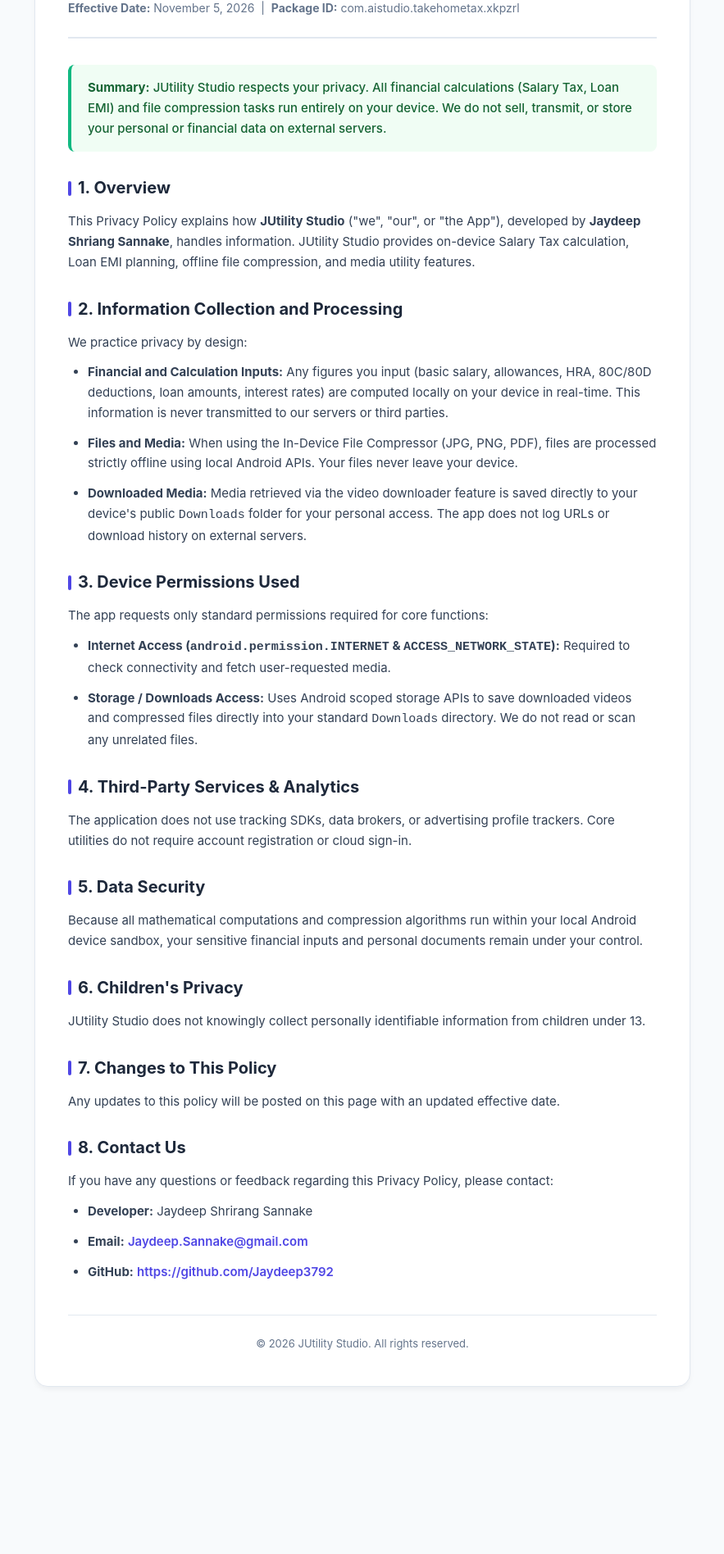
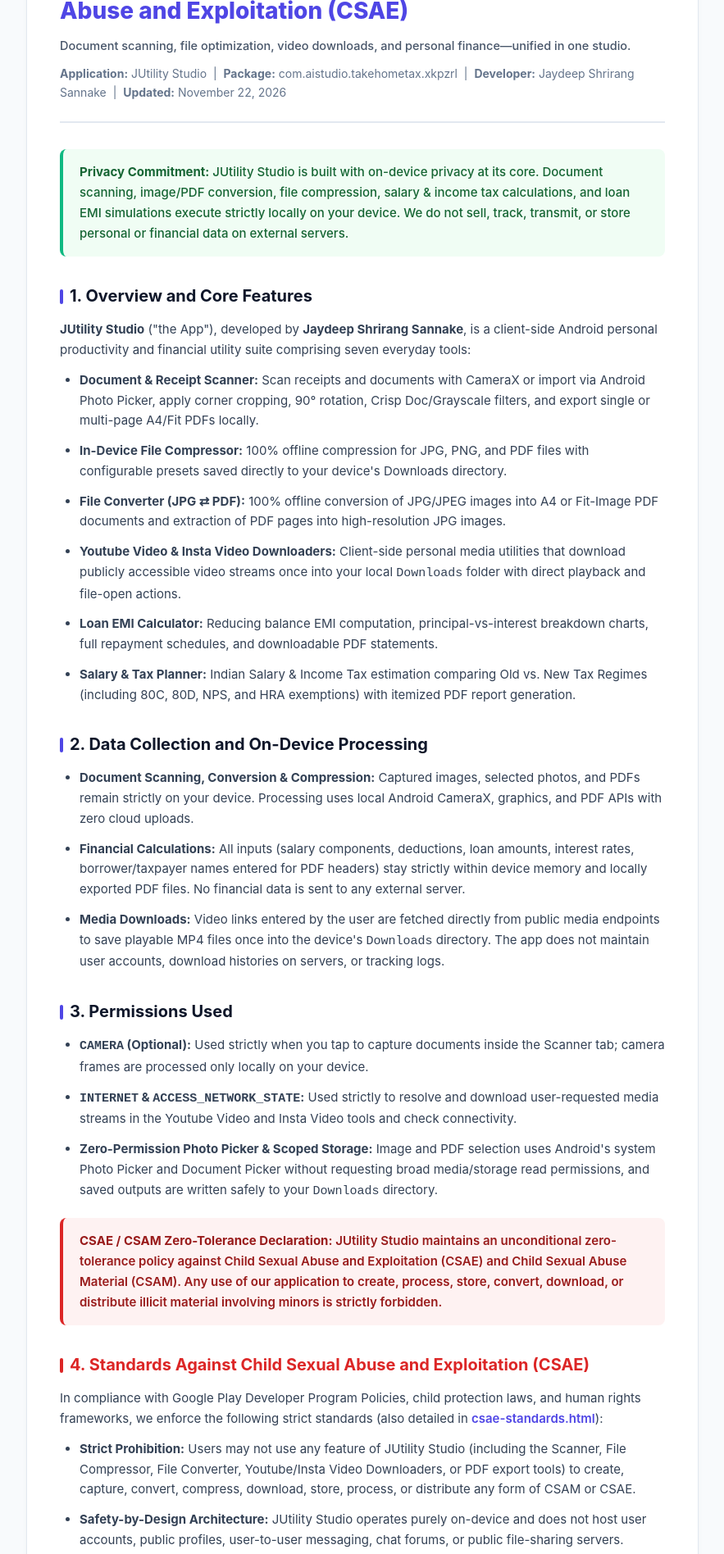
Before and after one commit to Jaydeep3792/app-privacy-policy, a plain HTML site: page docs/index.html in a window 1280 px wide. Shown: the part 170-2066 px from the top of the page at 82% size, without its empty margins (198-1081 px from the left). Before the commit the page ends 1894 px from the top, so only its background shows below. Drawn offline with Linux system fonts and the light colour scheme.

Commit message:
Update Privacy Policy and CSAE Standards content

```diff
--- a/docs/index.html
+++ b/docs/index.html
@@ -3,16 +3,18 @@
 <head>
     <meta charset="UTF-8">
     <meta name="viewport" content="width=device-width, initial-scale=1.0">
-    <title>Privacy Policy - JUtility Studio</title>
+    <title>Privacy Policy &amp; CSAE Standards - JUtility Studio</title>
     <style>
         :root {
             --primary: #4F46E5;
-            --text-main: #1E293B;
+            --primary-dark: #3730A3;
+            --text-main: #0F172A;
             --text-muted: #64748B;
             --bg-page: #F8FAFC;
             --bg-card: #FFFFFF;
             --border: #E2E8F0;
-            --accent: #10B981;
+            --accent-green: #10B981;
+            --accent-red: #DC2626;
         }
         * { box-sizing: border-box; margin: 0; padding: 0; }
         body {
@@ -23,7 +25,7 @@
             padding: 32px 16px;
         }
         .container {
-            max-width: 800px;
+            max-width: 820px;
             margin: 0 auto;
             background: var(--bg-card);
             padding: 40px;
@@ -42,12 +44,18 @@
             font-weight: 800;
             margin-bottom: 8px;
         }
+        .header .tagline {
+            color: #475569;
+            font-size: 14.5px;
+            margin-bottom: 10px;
+            font-weight: 500;
+        }
         .header .meta { color: var(--text-muted); font-size: 14px; }
         h2 {
             color: var(--text-main);
             font-size: 20px;
             font-weight: 700;
-            margin-top: 28px;
+            margin-top: 32px;
             margin-bottom: 12px;
             display: flex;
             align-items: center;
@@ -60,6 +68,12 @@
             height: 18px;
             background: var(--primary);
             border-radius: 2px;
+        }
+        h2.csae-header {
+            color: var(--accent-red);
+        }
+        h2.csae-header::before {
+            background: var(--accent-red);
         }
         p, li { color: #334155; font-size: 15px; margin-bottom: 12px; }
         ul { padding-left: 24px; margin-bottom: 20px; }
@@ -75,12 +89,20 @@
         }
         .highlight-box {
             background-color: #F0FDF4;
-            border-left: 4px solid var(--accent);
+            border-left: 4px solid var(--accent-green);
             padding: 16px 20px;
             border-radius: 8px;
             margin: 20px 0;
         }
         .highlight-box p { margin: 0; color: #166534; font-weight: 500; }
+        .alert-box {
+            background-color: #FEF2F2;
+            border-left: 4px solid var(--accent-red);
+            padding: 16px 20px;
+            border-radius: 8px;
+            margin: 20px 0;
+        }
+        .alert-box p { margin: 0; color: #991B1B; font-weight: 600; }
         .footer {
             margin-top: 40px;
             padding-top: 24px;
@@ -96,58 +118,83 @@
 <body>
     <div class="container">
         <div class="header">
-            <span class="badge">Official Application Policy</span>
-            <h1>Privacy Policy for JUtility Studio</h1>
+            <span class="badge">Official Application Policy &amp; Safety Standards</span>
+            <h1>Privacy Policy &amp; Standards Against Child Sexual Abuse and Exploitation (CSAE)</h1>
+            <p class="tagline">Document scanning, file optimization, video downloads, and personal finance&mdash;unified in one studio.</p>
             <div class="meta">
-                <strong>Effective Date:</strong> November 5, 2026 &nbsp;|&nbsp;
-                <strong>Package ID:</strong> com.aistudio.takehometax.xkpzrl
+                <strong>Application:</strong> JUtility Studio &nbsp;|&nbsp;
+                <strong>Package:</strong> com.aistudio.takehometax.xkpzrl &nbsp;|&nbsp;
+                <strong>Developer:</strong> Jaydeep Shrirang Sannake &nbsp;|&nbsp;
+                <strong>Updated:</strong> November 22, 2026
             </div>
         </div>
 
         <div class="highlight-box">
-            <p><strong>Summary:</strong> JUtility Studio respects your privacy. All financial calculations (Salary Tax, Loan EMI) and file compression tasks run entirely on your device. We do not sell, transmit, or store your personal or financial data on external servers.</p>
+            <p><strong>Privacy Commitment:</strong> JUtility Studio is built with on-device privacy at its core. Document scanning, image/PDF conversion, file compression, salary &amp; income tax calculations, and loan EMI simulations execute strictly locally on your device. We do not sell, track, transmit, or store personal or financial data on external servers.</p>
         </div>
 
-        <h2>1. Overview</h2>
-        <p>This Privacy Policy explains how <strong>JUtility Studio</strong> ("we", "our", or "the App"), developed by <strong>Jaydeep Shriang Sannake</strong>, handles information. JUtility Studio provides on-device Salary Tax calculation, Loan EMI planning, offline file compression, and media utility features.</p>
-
-        <h2>2. Information Collection and Processing</h2>
-        <p>We practice privacy by design:</p>
+        <h2>1. Overview and Core Features</h2>
+        <p><strong>JUtility Studio</strong> ("the App"), developed by <strong>Jaydeep Shrirang Sannake</strong>, is a client-side Android personal productivity and financial utility suite comprising seven everyday tools:</p>
         <ul>
-            <li><strong>Financial and Calculation Inputs:</strong> Any figures you input (basic salary, allowances, HRA, 80C/80D deductions, loan amounts, interest rates) are computed locally on your device in real-time. This information is never transmitted to our servers or third parties.</li>
-            <li><strong>Files and Media:</strong> When using the In-Device File Compressor (JPG, PNG, PDF), files are processed strictly offline using local Android APIs. Your files never leave your device.</li>
-            <li><strong>Downloaded Media:</strong> Media retrieved via the video downloader feature is saved directly to your device's public <code>Downloads</code> folder for your personal access. The app does not log URLs or download history on external servers.</li>
+            <li><strong>Document &amp; Receipt Scanner:</strong> Scan receipts and documents with CameraX or import via Android Photo Picker, apply corner cropping, 90&deg; rotation, Crisp Doc/Grayscale filters, and export single or multi-page A4/Fit PDFs locally.</li>
+            <li><strong>In-Device File Compressor:</strong> 100% offline compression for JPG, PNG, and PDF files with configurable presets saved directly to your device's Downloads directory.</li>
+            <li><strong>File Converter (JPG &rlarr; PDF):</strong> 100% offline conversion of JPG/JPEG images into A4 or Fit-Image PDF documents and extraction of PDF pages into high-resolution JPG images.</li>
+            <li><strong>Youtube Video &amp; Insta Video Downloaders:</strong> Client-side personal media utilities that download publicly accessible video streams once into your local <code>Downloads</code> folder with direct playback and file-open actions.</li>
+            <li><strong>Loan EMI Calculator:</strong> Reducing balance EMI computation, principal-vs-interest breakdown charts, full repayment schedules, and downloadable PDF statements.</li>
+            <li><strong>Salary &amp; Tax Planner:</strong> Indian Salary &amp; Income Tax estimation comparing Old vs. New Tax Regimes (including 80C, 80D, NPS, and HRA exemptions) with itemized PDF report generation.</li>
         </ul>
 
-        <h2>3. Device Permissions Used</h2>
-        <p>The app requests only standard permissions required for core functions:</p>
+        <h2>2. Data Collection and On-Device Processing</h2>
         <ul>
-            <li><strong>Internet Access (<code>android.permission.INTERNET</code> &amp; <code>ACCESS_NETWORK_STATE</code>):</strong> Required to check connectivity and fetch user-requested media.</li>
-            <li><strong>Storage / Downloads Access:</strong> Uses Android scoped storage APIs to save downloaded videos and compressed files directly into your standard <code>Downloads</code> directory. We do not read or scan any unrelated files.</li>
+            <li><strong>Document Scanning, Conversion &amp; Compression:</strong> Captured images, selected photos, and PDFs remain strictly on your device. Processing uses local Android CameraX, graphics, and PDF APIs with zero cloud uploads.</li>
+            <li><strong>Financial Calculations:</strong> All inputs (salary components, deductions, loan amounts, interest rates, borrower/taxpayer names entered for PDF headers) stay strictly within device memory and locally exported PDF files. No financial data is sent to any external server.</li>
+            <li><strong>Media Downloads:</strong> Video links entered by the user are fetched directly from public media endpoints to save playable MP4 files once into the device's <code>Downloads</code> directory. The app does not maintain user accounts, download histories on servers, or tracking logs.</li>
         </ul>
 
-        <h2>4. Third-Party Services &amp; Analytics</h2>
-        <p>The application does not use tracking SDKs, data brokers, or advertising profile trackers. Core utilities do not require account registration or cloud sign-in.</p>
-
-        <h2>5. Data Security</h2>
-        <p>Because all mathematical computations and compression algorithms run within your local Android device sandbox, your sensitive financial inputs and personal documents remain under your control.</p>
-
-        <h2>6. Children's Privacy</h2>
-        <p>JUtility Studio does not knowingly collect personally identifiable information from children under 13.</p>
-
-        <h2>7. Changes to This Policy</h2>
-        <p>Any updates to this policy will be posted on this page with an updated effective date.</p>
-
-        <h2>8. Contact Us</h2>
-        <p>If you have any questions or feedback regarding this Privacy Policy, please contact:</p>
+        <h2>3. Permissions Used</h2>
         <ul>
-            <li><strong>Developer:</strong> Jaydeep Shrirang Sannake</li>
-            <li><strong>Email:</strong> <a href="mailto:Jaydeep.Sannake@gmail.com">Jaydeep.Sannake@gmail.com</a></li>
-            <li><strong>GitHub:</strong> <a href="https://github.com/Jaydeep3792" target="_blank" rel="noopener noreferrer">https://github.com/Jaydeep3792</a></li>
+            <li><strong><code>CAMERA</code> (Optional):</strong> Used strictly when you tap to capture documents inside the Scanner tab; camera frames are processed only locally on your device.</li>
+            <li><strong><code>INTERNET</code> &amp; <code>ACCESS_NETWORK_STATE</code>:</strong> Used strictly to resolve and download user-requested media streams in the Youtube Video and Insta Video tools and check connectivity.</li>
+            <li><strong>Zero-Permission Photo Picker &amp; Scoped Storage:</strong> Image and PDF selection uses Android's system Photo Picker and Document Picker without requesting broad media/storage read permissions, and saved outputs are written safely to your <code>Downloads</code> directory.</li>
         </ul>
 
+        <div class="alert-box">
+            <p><strong>CSAE / CSAM Zero-Tolerance Declaration:</strong> JUtility Studio maintains an unconditional zero-tolerance policy against Child Sexual Abuse and Exploitation (CSAE) and Child Sexual Abuse Material (CSAM). Any use of our application to create, process, store, convert, download, or distribute illicit material involving minors is strictly forbidden.</p>
+        </div>
+
+        <h2 class="csae-header" id="csae-standards">4. Standards Against Child Sexual Abuse and Exploitation (CSAE)</h2>
+        <p>In compliance with Google Play Developer Program Policies, child protection laws, and human rights frameworks, we enforce the following strict standards (also detailed in <a href="csae-standards.html">csae-standards.html</a>):</p>
+        <ul>
+            <li><strong>Strict Prohibition:</strong> Users may not use any feature of JUtility Studio (including the Scanner, File Compressor, File Converter, Youtube/Insta Video Downloaders, or PDF export tools) to create, capture, convert, compress, download, store, process, or distribute any form of CSAM or CSAE.</li>
+            <li><strong>Safety-by-Design Architecture:</strong> JUtility Studio operates purely on-device and does not host user accounts, public profiles, user-to-user messaging, chat forums, or public file-sharing servers.</li>
+            <li><strong>No Facilitation:</strong> Using any tool within the app to promote, encourage, or facilitate predatory behavior, grooming, or child exploitation is strictly prohibited and illegal.</li>
+            <li><strong>Reporting to Authorities:</strong> We actively cooperate with child safety organizations and law enforcement. Any credible report of CSAM or child endangerment is immediately reported to the <strong>National Center for Missing &amp; Exploited Children (NCMEC)</strong> and relevant international law enforcement agencies.</li>
+        </ul>
+
+        <h2>5. Reporting Violations &amp; Safety Contact</h2>
+        <p>If you suspect or discover any violation of these safety standards or child endangerment connected to our software, please report it immediately:</p>
+        <ul>
+            <li><strong>Safety &amp; Compliance Officer:</strong> Jaydeep Shrirang Sannake</li>
+            <li><strong>Email:</strong> <a href="mailto:Jaydeep.Sannake@gmail.com?subject=[URGENT]%20Safety%20Report%20-%20JUtility%20Studio">Jaydeep.Sannake@gmail.com</a></li>
+            <li><strong>National Center for Missing &amp; Exploited Children (NCMEC):</strong> Report directly at <a href="https://report.cybertip.org/" target="_blank" rel="noopener noreferrer">report.cybertip.org</a> or call 1-800-843-5678.</li>
+        </ul>
+
+        <h2>6. Third-Party Services &amp; Children's Privacy</h2>
+        <p>The app contains no third-party advertising SDKs, behavioral analytics, or user tracking. JUtility Studio does not knowingly collect personal information from anyone, including children under 13.</p>
+
+        <h2>7. Contact Information</h2>
+        <div style="display: flex; align-items: center; gap: 16px; background: #F8FAFC; border: 1px solid var(--border); border-radius: 12px; padding: 16px; margin: 16px 0;">
+            <img src="developer_icon_512.png" alt="Jaydeep Shrirang Sannake" style="width: 72px; height: 72px; border-radius: 50%; object-fit: cover; border: 2px solid var(--primary); box-shadow: 0 2px 6px rgba(0,0,0,0.1); flex-shrink: 0;" />
+            <div>
+                <h3 style="margin: 0 0 4px 0; font-size: 17px; color: var(--text-main);">Jaydeep Shrirang Sannake</h3>
+                <p style="margin: 0 0 6px 0; font-size: 13px; color: var(--text-muted);">Creator &amp; Lead Developer &bull; JUtility Studio</p>
+                <p style="margin: 0 0 3px 0; font-size: 14px;"><strong>Email:</strong> <a href="mailto:Jaydeep.Sannake@gmail.com" style="color: var(--primary); text-decoration: none; font-weight: 600;">Jaydeep.Sannake@gmail.com</a></p>
+                <p style="margin: 0; font-size: 13px;"><strong>GitHub:</strong> <a href="https://github.com/Jaydeep3792" target="_blank" rel="noopener noreferrer" style="color: var(--primary); text-decoration: none;">https://github.com/Jaydeep3792</a></p>
+            </div>
+        </div>
+
         <div class="footer">
-            &copy; 2026 JUtility Studio. All rights reserved.
+            &copy; 2026 JUtility Studio. Developed by Jaydeep Shrirang Sannake. All rights reserved.
         </div>
     </div>
 </body>
```
